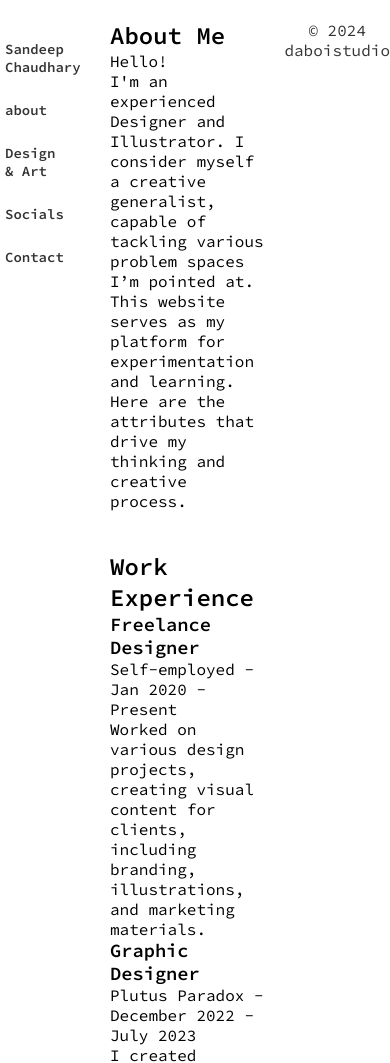
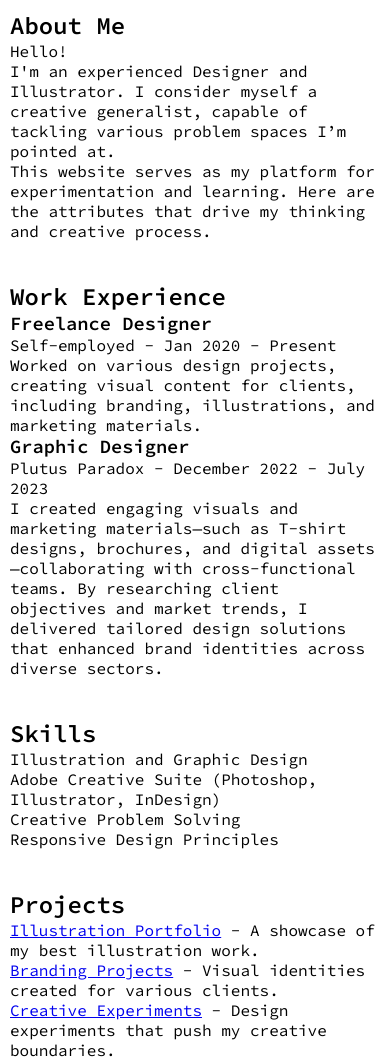
Before and after one commit to thesandeepstudio/daboistudio, a plain HTML site: page index.html in a window 390 px wide. Shown: the top 1063 px of the page. Drawn offline with Linux system fonts and the light colour scheme.

Commit message:
Update style.css

```diff
--- a/style.css
+++ b/style.css
@@ -1,5 +1,3 @@
-
-
 /* General Reset */
 * {
     margin: 0;
@@ -22,7 +20,7 @@ body {
     height: 100%;
     background-color: #fff;
     padding-top: 20px;
-    transition: width 0.3s;
+    transition: width 0.3s, visibility 0.3s;
 }
 
 .sidebar ul {
@@ -69,25 +67,21 @@ footer {
 /* Responsive Styles */
 @media (max-width: 768px) {
     .sidebar {
-        width: 100px; /* Reduced width */
+        width: 0; /* Hide sidebar */
+        visibility: hidden; /* Ensure it doesn't interfere with layout */
     }
 
     main {
-        margin-left: 120px; /* Adjust margin accordingly */
+        margin-left: 0; /* Adjust main margin */
+    }
+
+    footer {
+        display: none; /* Hide footer */
     }
 }
 
 @media (max-width: 480px) {
-    .sidebar {
-        width: 70px; /* Further reduced width */
-    }
-
     main {
-        margin-left: 90px; /* Adjust margin accordingly */
-    }
-
-    .sidebar ul li a {
-        padding: 5px; /* Smaller padding for smaller screens */
-        font-size: 14px; /* Smaller font size */
+        padding: 10px; /* Adjust padding for smaller screens */
     }
 }
```
